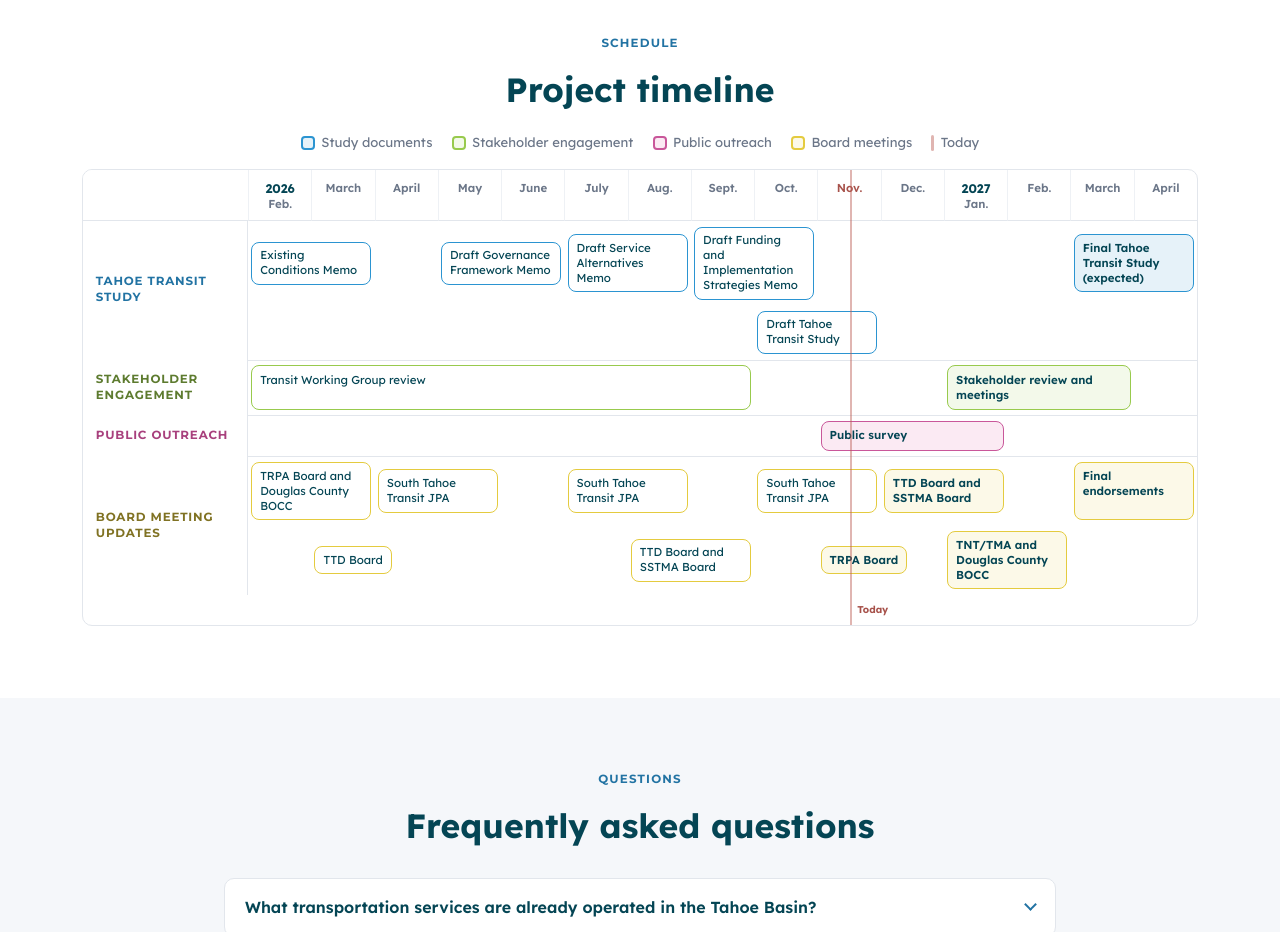
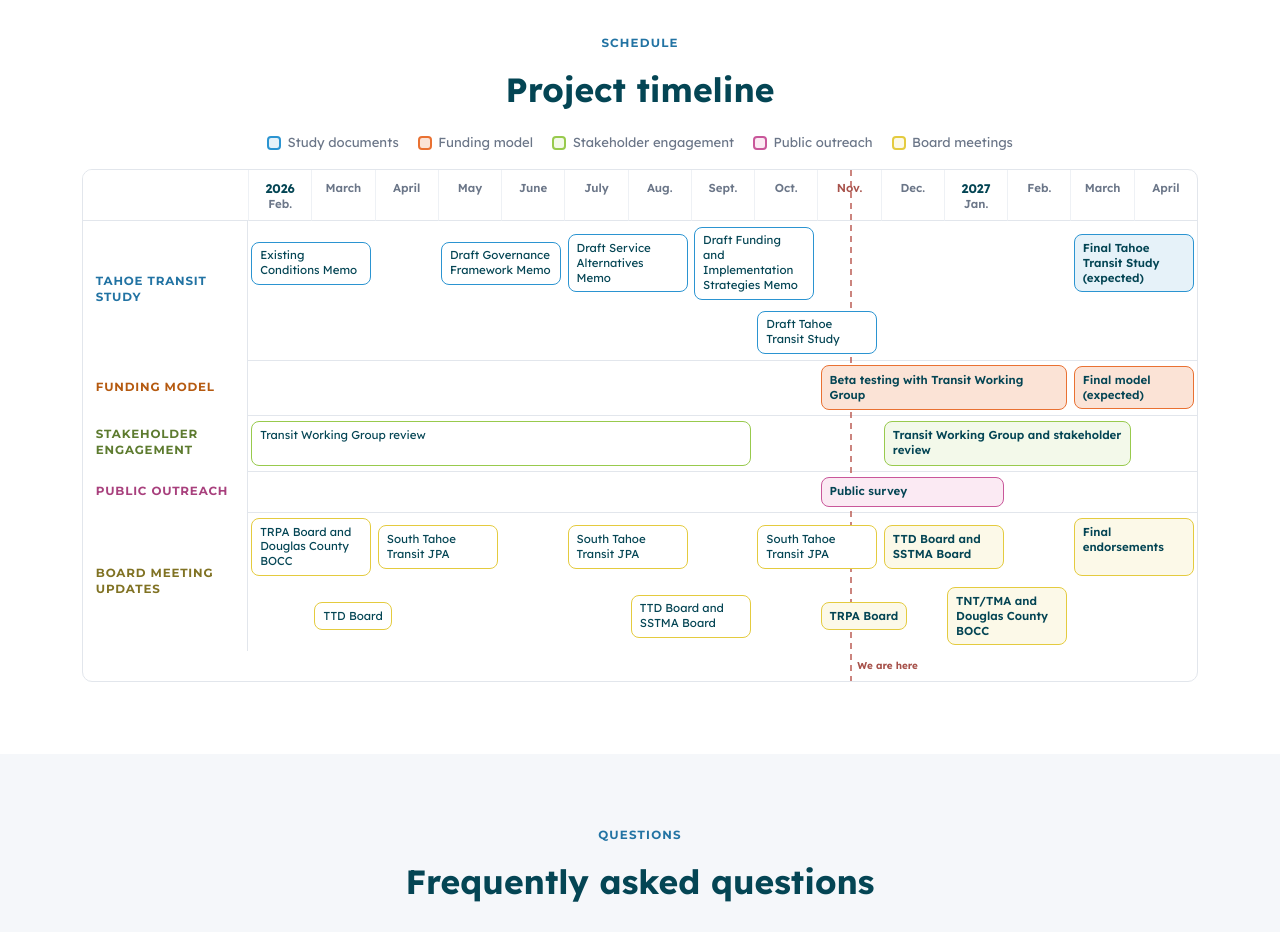
Before and after one commit to trpa-agency/TransitStudy, a plain HTML site: page docs/index.html in a window 1280 px wide. Shown: the part 1760-2692 px from the top of the page. Drawn offline with nearby package versions, Linux system fonts and the light colour scheme.

Commit message:
Updated project timeline on website

```diff
--- a/docs/data/project-timeline.js
+++ b/docs/data/project-timeline.js
@@ -19,11 +19,19 @@ window.PROJECT_TIMELINE = {
       ]
     },
     {
+      name: "Funding model",
+      kind: "model",
+      items: [
+        { label: "Beta testing with Transit Working Group", start: "2026-11", end: "2027-02" },
+        { label: "Final model (expected)", start: "2027-03" }
+      ]
+    },
+    {
       name: "Stakeholder engagement",
       kind: "stakeholder",
       items: [
         { label: "Transit Working Group review", start: "2026-02", end: "2026-09" },
-        { label: "Stakeholder review and meetings", start: "2027-01", end: "2027-03" }
+        { label: "Transit Working Group and stakeholder review", start: "2026-12", end: "2027-03" }
       ]
     },
     {
--- a/docs/index.html
+++ b/docs/index.html
@@ -173,11 +173,11 @@
     .ptl-legend{display:flex;flex-wrap:wrap;justify-content:center;gap:.5rem 1.2rem;margin:1.4rem 0 1rem;font-size:.82rem;color:var(--gray-text);}
     .ptl-legend .k{display:inline-flex;align-items:center;gap:.4rem;}
     .ptl-legend .k::before{content:"";width:14px;height:14px;border-radius:4px;border:2px solid var(--c);background:var(--bg);}
-    .ptl-legend .k.now::before{width:3px;height:16px;border:0;border-radius:2px;background:rgba(186,91,83,.45);}
     .study{--c:var(--ct-blue);--bg:var(--ct-blue-light);}
     .stakeholder{--c:var(--ct-green);--bg:var(--ct-green-light);}
     .public{--c:#C9579A;--bg:#FBEAF3;}  /* pink: outside the Connecting Tahoe palette, chosen to stand apart from the red Today line */
     .board{--c:var(--ct-gold);--bg:var(--ct-gold-light);}
+    .model{--c:#E97132;--bg:#FBE3D6;}  /* funding model lane: orange from Project_Timeline.xlsx (Accent 2, 80 percent tint), outside the Connecting Tahoe palette */
     .ptl-scroll{overflow-x:auto;background:#fff;border:1px solid var(--gray-border);border-radius:var(--brand-radius);}
     .ptl{--lw:165px;position:relative;display:grid;grid-template-columns:var(--lw) repeat(var(--n),minmax(62px,1fr));min-width:calc(var(--lw) + var(--n) * 62px);padding-bottom:1.9rem;}  /* room under the last row for the Today label */
     .ptl .mo{grid-row:1;text-align:center;font-size:.72rem;font-weight:600;color:var(--gray-text);padding:.7rem .2rem .55rem;border-bottom:1px solid var(--gray-border);border-left:1px solid #EEF1F5;line-height:1.25;}
@@ -186,13 +186,13 @@
     .ptl .mo.cur{color:var(--ct-red-text);}
     .ptl .lane{grid-column:1;display:flex;align-items:center;font-family:var(--label-font);font-size:.74rem;font-weight:700;letter-spacing:.07em;text-transform:uppercase;line-height:1.35;color:var(--gray-text);padding:.6rem .8rem;position:sticky;left:0;background:#fff;z-index:2;border-right:1px solid var(--gray-border);}
     /* lane labels take their category color, using the darker text step so small type passes 4.5:1 */
-    .ptl .lane.study{color:var(--ct-blue-text);} .ptl .lane.stakeholder{color:var(--ct-green-text);} .ptl .lane.public{color:#A8407D;} .ptl .lane.board{color:var(--ct-gold-text);}
+    .ptl .lane.study{color:var(--ct-blue-text);} .ptl .lane.stakeholder{color:var(--ct-green-text);} .ptl .lane.public{color:#A8407D;} .ptl .lane.board{color:var(--ct-gold-text);} .ptl .lane.model{color:#B55A10;}
     .ptl .lanebg{grid-column:1 / -1;border-top:1px solid var(--gray-border);}
     .ptl .lanebg.first{border-top:0;}
     .ptl .it{position:relative;z-index:1;margin:.35rem .2rem;padding:.4rem .5rem;border-radius:8px;border:1.5px solid var(--c);background:var(--bg);font-size:.72rem;font-weight:600;line-height:1.3;color:var(--brand-text);align-self:stretch;}
     .ptl .it.pt{justify-self:start;align-self:center;max-width:100%;padding:.35rem .5rem;}  /* one-month items: a box only as wide as its label */
     .ptl .it.done{background:#fff;font-weight:400;}
-    .ptl .now{position:absolute;top:0;bottom:0;margin-left:-1px;width:2px;background:rgba(186,91,83,.45);pointer-events:none;z-index:1;}
+    .ptl .now{position:absolute;top:0;bottom:0;margin-left:-1px;width:2px;background:repeating-linear-gradient(to bottom,rgba(186,91,83,.75) 0 6px,transparent 6px 11px);pointer-events:none;z-index:0;}  /* dashed so it stands apart from the orange funding model bars; drawn behind the bars */
     .ptl .now span{position:absolute;bottom:.45rem;left:4px;font-size:.62rem;font-weight:700;color:var(--ct-red-text);background:#fff;padding:0 .2rem;white-space:nowrap;}
     .sr-only{position:absolute;width:1px;height:1px;overflow:hidden;clip:rect(0 0 0 0);white-space:nowrap;}
 
@@ -412,7 +412,7 @@
             <p class="kicker">Schedule</p>
             <h2>Project timeline</h2>
           </div>
-          <div class="ptl-legend" aria-hidden="true"><span class="k study">Study documents</span><span class="k stakeholder">Stakeholder engagement</span><span class="k public">Public outreach</span><span class="k board">Board meetings</span><span class="k now">Today</span></div>
+          <div class="ptl-legend" aria-hidden="true"><span class="k study">Study documents</span><span class="k model">Funding model</span><span class="k stakeholder">Stakeholder engagement</span><span class="k public">Public outreach</span><span class="k board">Board meetings</span></div>
           <div class="ptl-scroll" tabindex="0" role="region" aria-label="Project timeline, February 2026 to April 2027">
             <div class="ptl" id="ptl"></div>
           </div>
@@ -732,7 +732,7 @@
       if (cur >= first && cur < first + n) {
         const dim = new Date(now.getFullYear(), now.getMonth() + 1, 0).getDate();
         const pct = ((cur - first) + (now.getDate() - 1) / dim) / n * 100;
-        h += `<div class="now" style="left:calc(var(--lw) + (100% - var(--lw)) * ${(pct / 100).toFixed(4)})" aria-hidden="true"><span>Today</span></div>`;
+        h += `<div class="now" style="left:calc(var(--lw) + (100% - var(--lw)) * ${(pct / 100).toFixed(4)})" aria-hidden="true"><span>We are here</span></div>`;
       }
       box.innerHTML = h;
     })();
```
